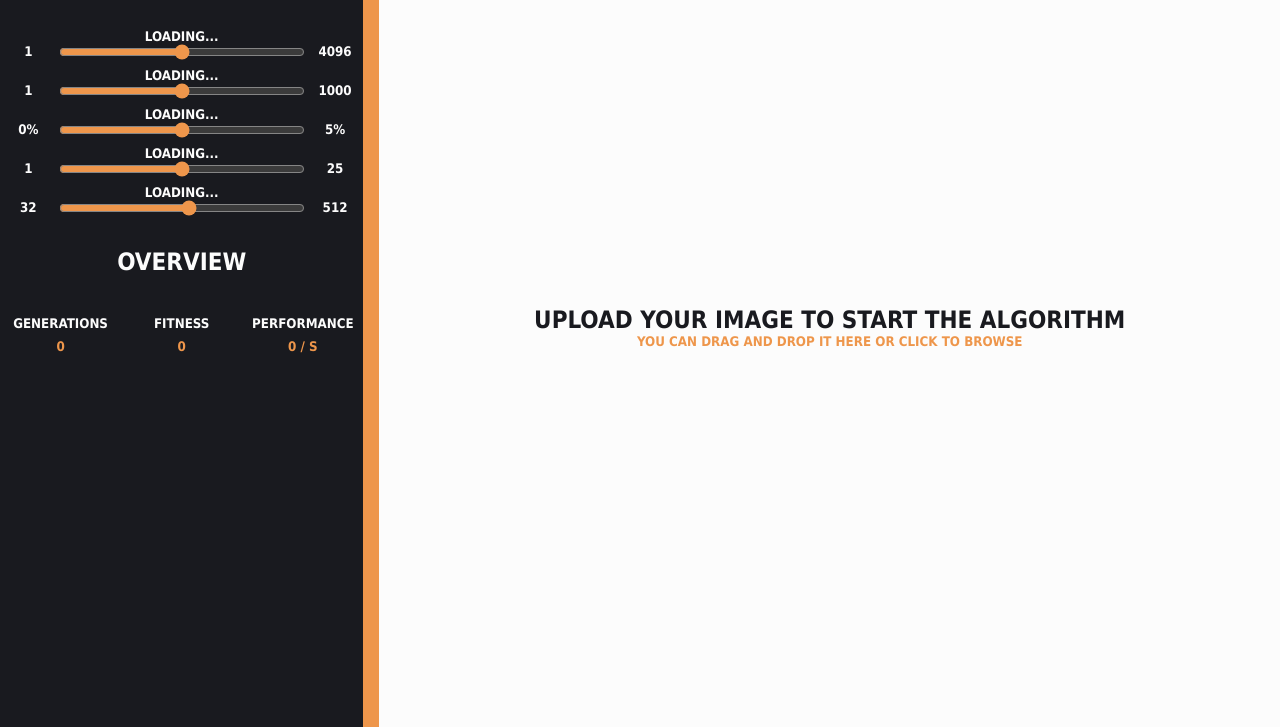
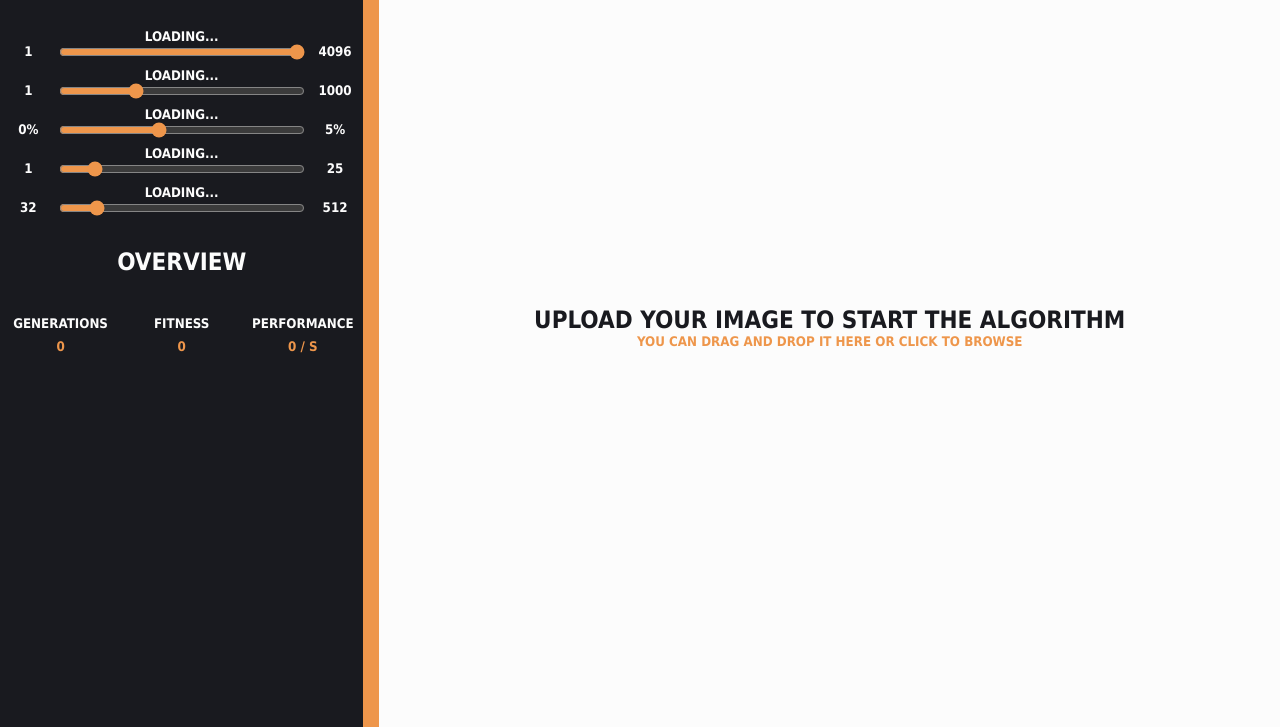
Before and after one commit to xVexit/GeneticAlgorithm, a plain HTML site: page client/public/index.html in a window 1280 px wide. Shown: the part 73-800 px from the top of the page. Drawn offline with Linux system fonts and the light colour scheme; a script that the page names is missing.

Commit message:
added default values to sliders, for those the algorithm should work fine

```diff
--- a/client/public/index.html
+++ b/client/public/index.html
@@ -22,6 +22,7 @@
               type="range"
               min="0"
               max="12"
+              value="64"
               step="1"
             >
             <h5 class="slider-limit-section text-center margin-zero">4096</h5>
@@ -37,6 +38,7 @@
               type="range"
               min="0"
               max="1000"
+              value="300"
               step="25"
             >
             <h5 class="slider-limit-section text-center margin-zero">1000</h5>
@@ -55,6 +57,7 @@
               type="range"
               min="0"
               max="0.05"
+              value="0.02"
               step="0.001"
             >
             <h5 class="slider-limit-section text-center margin-zero">5%</h5>
@@ -70,6 +73,7 @@
               type="range"
               min="1"
               max="25"
+              value="4"
               step="1"
             >
             <h5 class="slider-limit-section text-center margin-zero">25</h5>
@@ -85,6 +89,7 @@
               type="range"
               min="32"
               max="512"
+              value="96"
               step="32"
             >
             <h5 class="slider-limit-section text-center margin-zero">512</h5>
```
